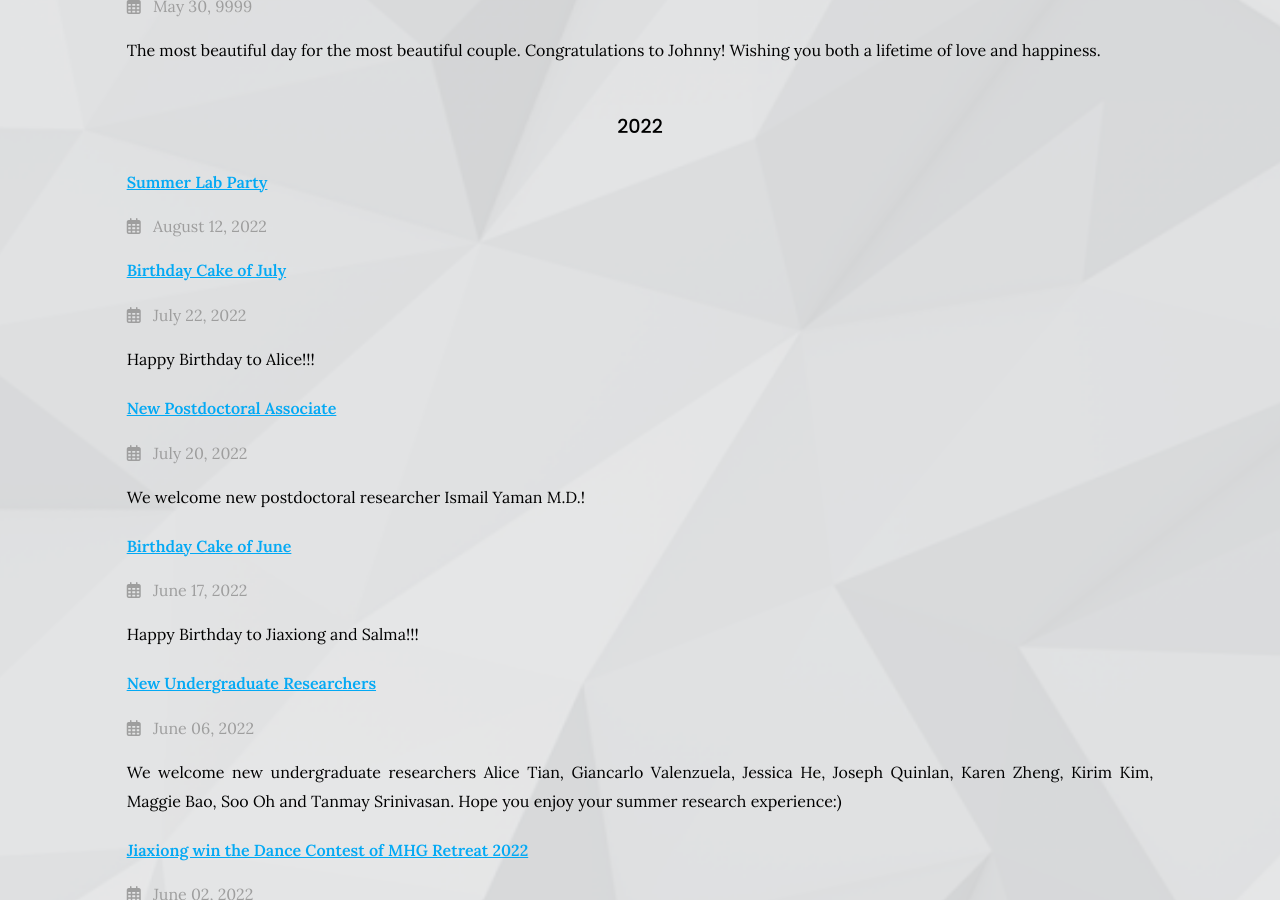
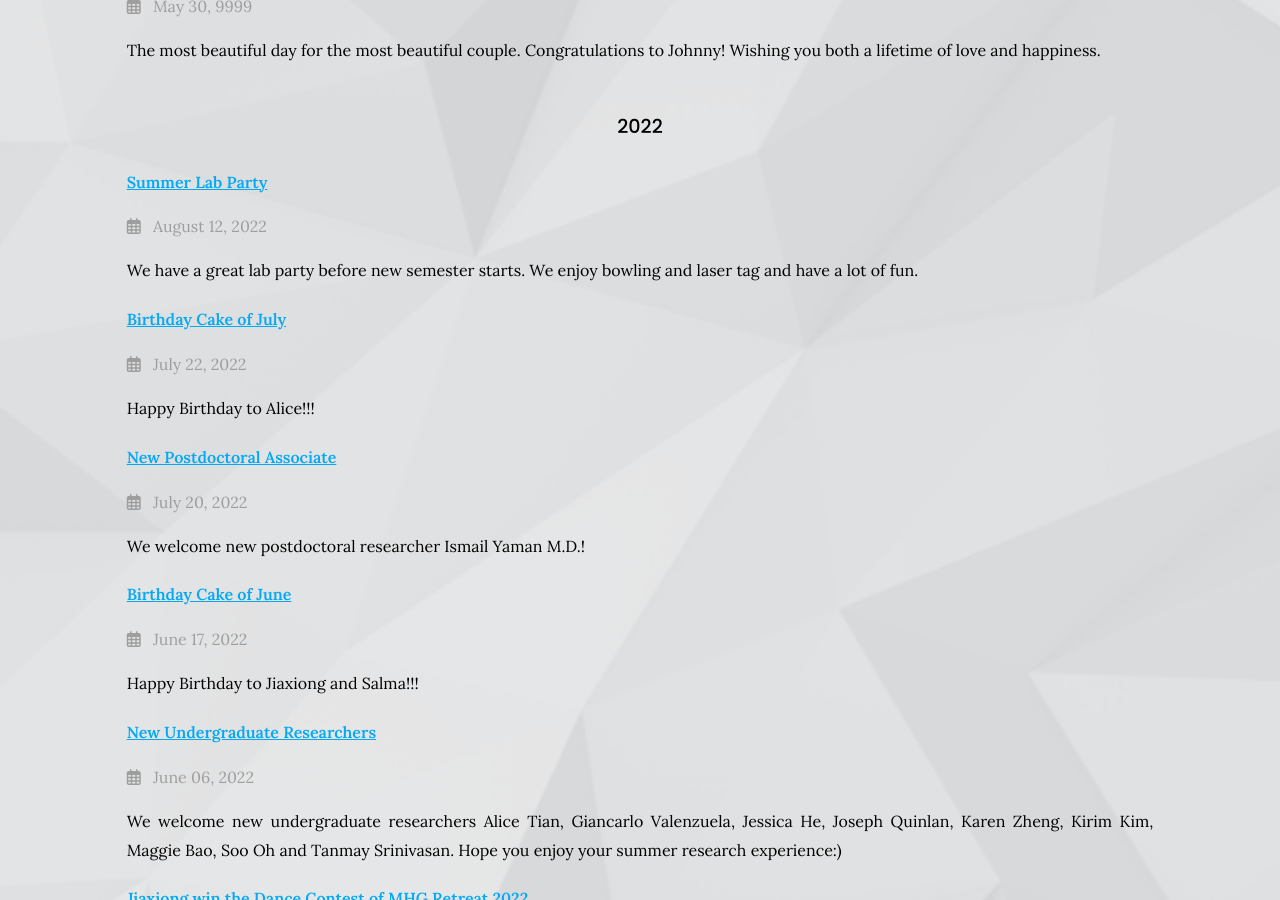
Before and after one commit to RCHENLAB/rchenlab.github.io, a Jekyll site: the page built from blog/index.md, in a window 1280 px wide and 900 px high, scrolled down 678 px. Built offline with Jekyll 4.4.1, drawn with Linux system fonts in a browser that asks for light colours.

Commit message:
Update 2022-08-12-summer-lab-party.md

```diff
--- a/_posts/2022-08-12-summer-lab-party.md
+++ b/_posts/2022-08-12-summer-lab-party.md
@@ -5,7 +5,7 @@ author:
 member: All
 ---
 
-
+We have a great lab party before new semester starts. We enjoy bowling and laser tag and have a lot of fun.
 
 {%
   include figure.html
```
